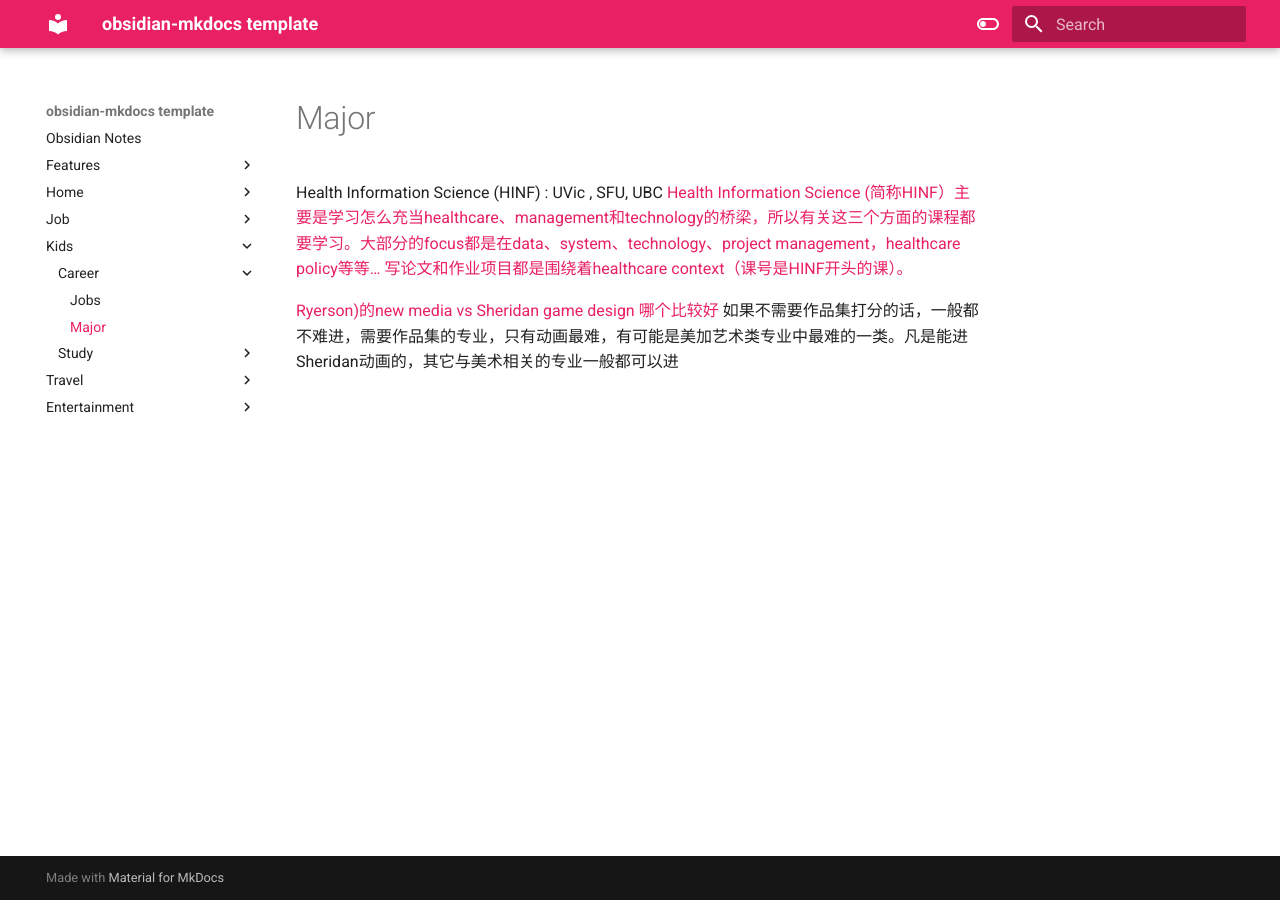
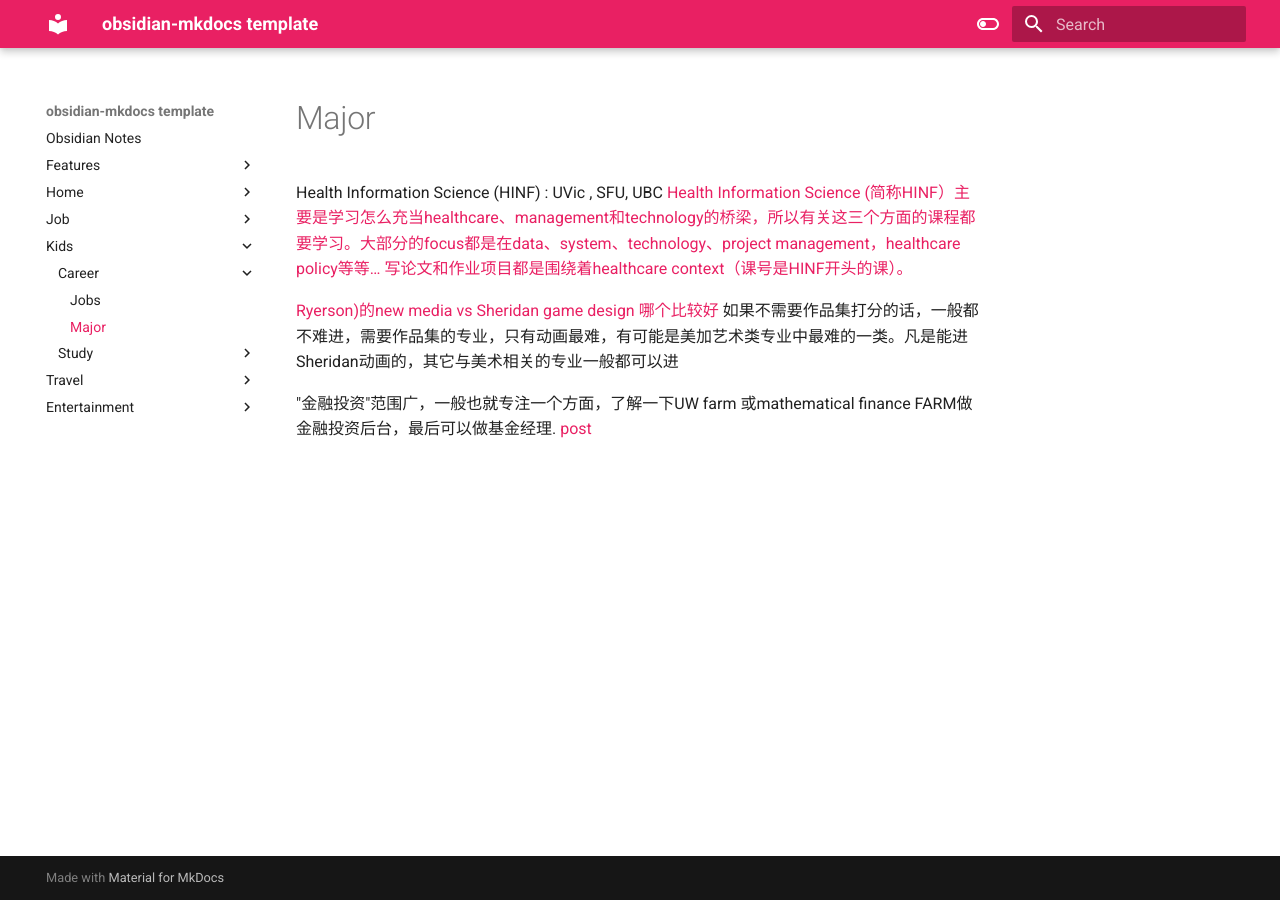
Before and after one commit to macsymgit/obsidian, an MkDocs documentation site: the page built from docs/Kids/Career/Major.md, in a window 1280 px wide. Built offline with MkDocs 1.6.1 and Material for MkDocs 9.7.7, drawn with Linux system fonts in a browser that asks for light colours.

Commit message:
vault backup: 2023-04-02 09:32:09

```diff
--- a/docs/Kids/Career/Major.md
+++ b/docs/Kids/Career/Major.md
@@ -3,3 +3,6 @@ Health Information Science (HINF) : UVic , SFU, UBC
 
 [Ryerson)的new media vs Sheridan game design 哪个比较好](https://www.rolia.net/f/topic.php?f=0&t=1273283)
 如果不需要作品集打分的话，一般都不难进，需要作品集的专业，只有动画最难，有可能是美加艺术类专业中最难的一类。凡是能进Sheridan动画的，其它与美术相关的专业一般都可以进
+
+"金融投资"范围广，一般也就专注一个方面，了解一下UW farm 或mathematical finance
+FARM做金融投资后台，最后可以做基金经理. [post](https://www.rolia.net/f/topic.php?f=0&t=1276806)
```
Also changed, not shown: 1 other file.
